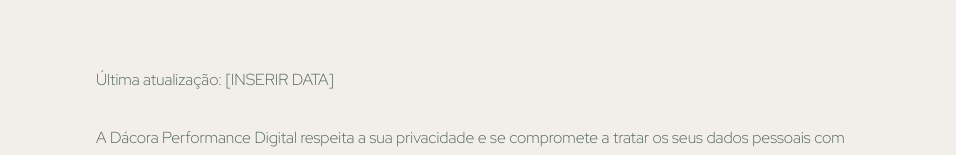
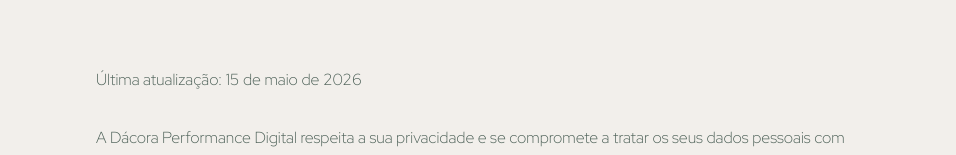
Before and after one commit to flacora-projetos/dacoraLP, a React (Vite) app: page /politica-de-privacidade in a window 1280 px wide. Shown: the part 295-450 px from the top of the page, without its empty margins (160-1116 px from the left). Built offline with nearby package versions, Linux system fonts and the light colour scheme.

Commit message:
feat: Update privacy policy update date
Sets the "Última atualização" date on the Privacy Policy page to a concrete date.

```diff
--- a/src/pages/PrivacyPolicy.tsx
+++ b/src/pages/PrivacyPolicy.tsx
@@ -49,7 +49,7 @@
           </motion.div>
 
           <motion.div variants={fadeInUp} className="max-w-none text-dacora-gray font-light leading-relaxed">
-            <p className="mb-8">Última atualização: [INSERIR DATA]</p>
+            <p className="mb-8">Última atualização: 15 de maio de 2026</p>
 
             <p className="mb-10">
               A Dácora Performance Digital respeita a sua privacidade e se compromete a tratar os seus dados pessoais com responsabilidade, transparência e segurança.
```
